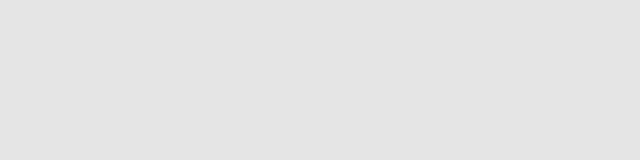
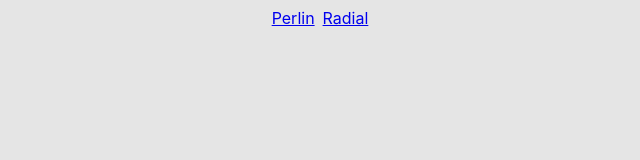
Before and after one commit to laboratory-rat/logo-flicker, a React (Create React App) app: page / in a window 1280 px wide. Before the commit this address had no page. Shown: the top 160 px of the page, without its empty margins (320-960 px from the left). Built offline with nearby package versions, Linux system fonts and the light colour scheme.

Commit message:
Updated router to hash

```diff
--- a/src/App.tsx
+++ b/src/App.tsx
@@ -1,14 +1,12 @@
 import React from 'react';
 import './App.css';
-import {BrowserRouter} from "react-router-dom";
+import {HashRouter} from "react-router-dom";
 import {AppRouter} from "./src/router";
 
 function App() {
-  return (
-      <BrowserRouter>
-          <AppRouter />
-      </BrowserRouter>
-  );
+    return (
+        <AppRouter/>
+    );
 }
 
 export default App;
--- a/src/src/router.tsx
+++ b/src/src/router.tsx
@@ -1,4 +1,4 @@
-import {Route, Routes} from "react-router-dom";
+import {HashRouter, Route, Router, Routes} from "react-router-dom";
 import MainView from "./view/main.view";
 import FlickersView from "./view/children/flickers/flickers.view";
 import PerlinView from "./view/children/flickers/children/perlin/perlin.view";
@@ -6,13 +6,15 @@ import RadialView from "./view/children/flickers/children/radial/radial.view";
 
 export const AppRouter = () => {
     return (
+        <HashRouter>
             <Routes>
-            <Route path="/logo-flicker/" element={<MainView/>}>
+                <Route path="/" element={<MainView/>}>
                     <Route path={'flickers'} element={<FlickersView/>}>
                         <Route path={'perlin'} element={<PerlinView/>}/>
                         <Route path={'radial'} element={<RadialView/>}/>
                     </Route>
                 </Route>
             </Routes>
+        </HashRouter>
     );
 };
--- a/src/src/view/children/flickers/children/perlin/perlin.view.tsx
+++ b/src/src/view/children/flickers/children/perlin/perlin.view.tsx
@@ -20,7 +20,7 @@ const PerlinView = () => {
         <div className="container">
             <div className={'content'}>
                 <div className={'content__title'}>
-                    <div>Logo flicker</div>
+                    <div>Perlin Logo Flicker</div>
                     <ColorPickerComponent color={bgColor} handleSetColor={setBgColor} />
                 </div>
                 <div className={'content__playground'}>
--- a/src/src/view/children/flickers/children/radial/radial.view.tsx
+++ b/src/src/view/children/flickers/children/radial/radial.view.tsx
@@ -26,7 +26,7 @@ const RadialView = () => {
         <div className="container">
             <div className={'content'}>
                 <div className={'content__title'}>
-                    <div>Logo flicker</div>
+                    <div>Radial Logo Flicker</div>
                     <ColorPickerComponent color={bgColor} handleSetColor={setBgColor} />
                 </div>
                 <div className={'content__playground'}>
--- a/src/src/view/main.view.tsx
+++ b/src/src/view/main.view.tsx
@@ -7,10 +7,10 @@ const MainView = () => {
             <nav>
                 <ul>
                     <li>
-                        <a href="/logo-flicker/flickers/perlin">Perlin</a>
+                        <a href="/#/flickers/perlin">Perlin</a>
                     </li>
                     <li>
-                        <a href="/logo-flicker/flickers/radial">radial</a>
+                        <a href="/#/flickers/radial">Radial</a>
                     </li>
                 </ul>
             </nav>
```
Lines whose indentation alone changed are shown as unchanged.
